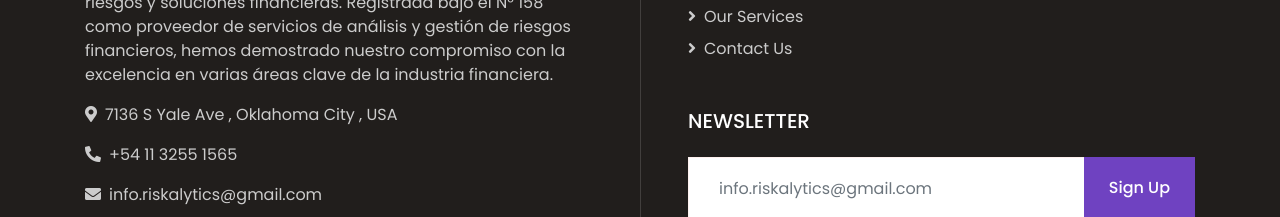
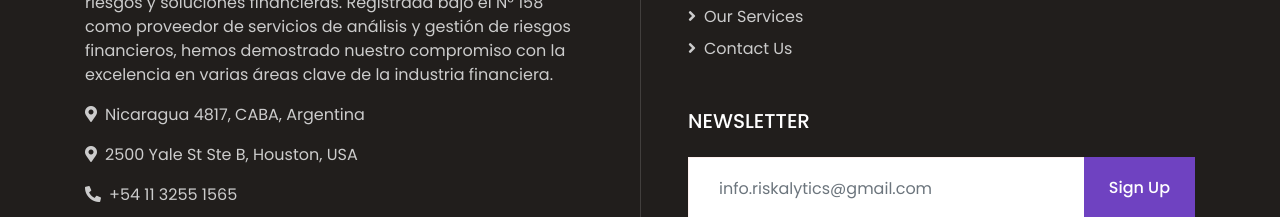
Before and after one commit to gabrielaranda8/riskalytics-web, a plain HTML site: page index.html in a window 1280 px wide. Shown: the part 4572-4789 px from the top of the page. Drawn offline with nearby package versions, Linux system fonts and the light colour scheme.

Commit message:
agregamos direc

```diff
--- a/index.html
+++ b/index.html
@@ -528,7 +528,8 @@
                         <h1 class="mb-3 text-white"><span class="text-primary">RISK</span> Alytics</h1>
                     </a>
                     <p>Risk Alytics es una empresa líder en servicios de análisis de riesgos y soluciones financieras. Registrada bajo el N° 158 como proveedor de servicios de análisis y gestión de riesgos financieros, hemos demostrado nuestro compromiso con la excelencia en varias áreas clave de la industria financiera.</p>
-                    <p><i class="fa fa-map-marker-alt mr-2"></i>7136 S Yale Ave , Oklahoma City , USA</p>
+                    <p><i class="fa fa-map-marker-alt mr-2"></i>Nicaragua 4817, CABA, Argentina</p>
+                    <p><i class="fa fa-map-marker-alt mr-2"></i>2500 Yale St Ste B, Houston, USA</p>
                     <p><i class="fa fa-phone-alt mr-2"></i>+54 11 3255 1565</p>
                     <p><i class="fa fa-envelope mr-2"></i>info.riskalytics@gmail.com</p>
                     <div class="d-flex justify-content-start mt-4">
```
Also changed, not shown: index_eng.html (+2 -1 lines), team.html (+2 -1 lines), team_eng.html (+2 -1 lines).
